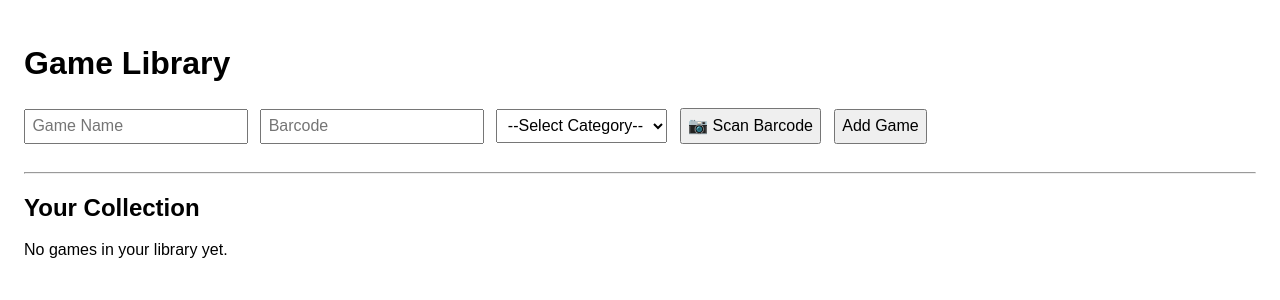
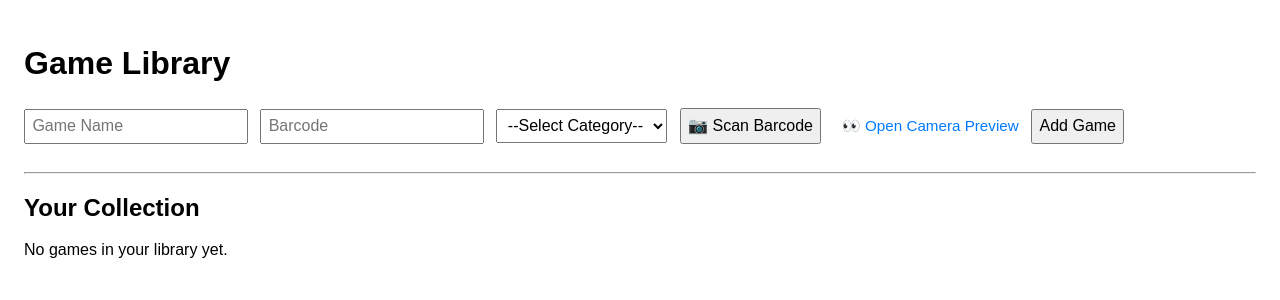
Before and after one commit to mistera101/game-library-app, a FastAPI app: page / in a window 1280 px wide. Shown: the top 300 px of the page. Run offline with FastAPI, Linux system fonts and the light colour scheme; data that the repository does not hold is empty; some libraries are stand-ins or nearby versions.

Commit message:
Add camera preview fallback link

```diff
--- a/templates/index.html
+++ b/templates/index.html
@@ -37,6 +37,17 @@
         ul {
             padding-left: 1.2rem;
         }
+
+        a.camera-link {
+            display: inline-block;
+            margin: 0.25rem 0.5rem;
+            font-size: 0.95rem;
+            color: #007bff;
+            text-decoration: none;
+        }
+        a.camera-link:hover {
+            text-decoration: underline;
+        }
     </style>
 </head>
 <body>
@@ -57,6 +68,7 @@
         </select>
 
         <button type="button" onclick="startScanner()">📷 Scan Barcode</button>
+        <a href="/static/test-camera.html" target="_blank" class="camera-link">👀 Open Camera Preview</a>
         <button type="submit">Add Game</button>
     </form>
 
```
